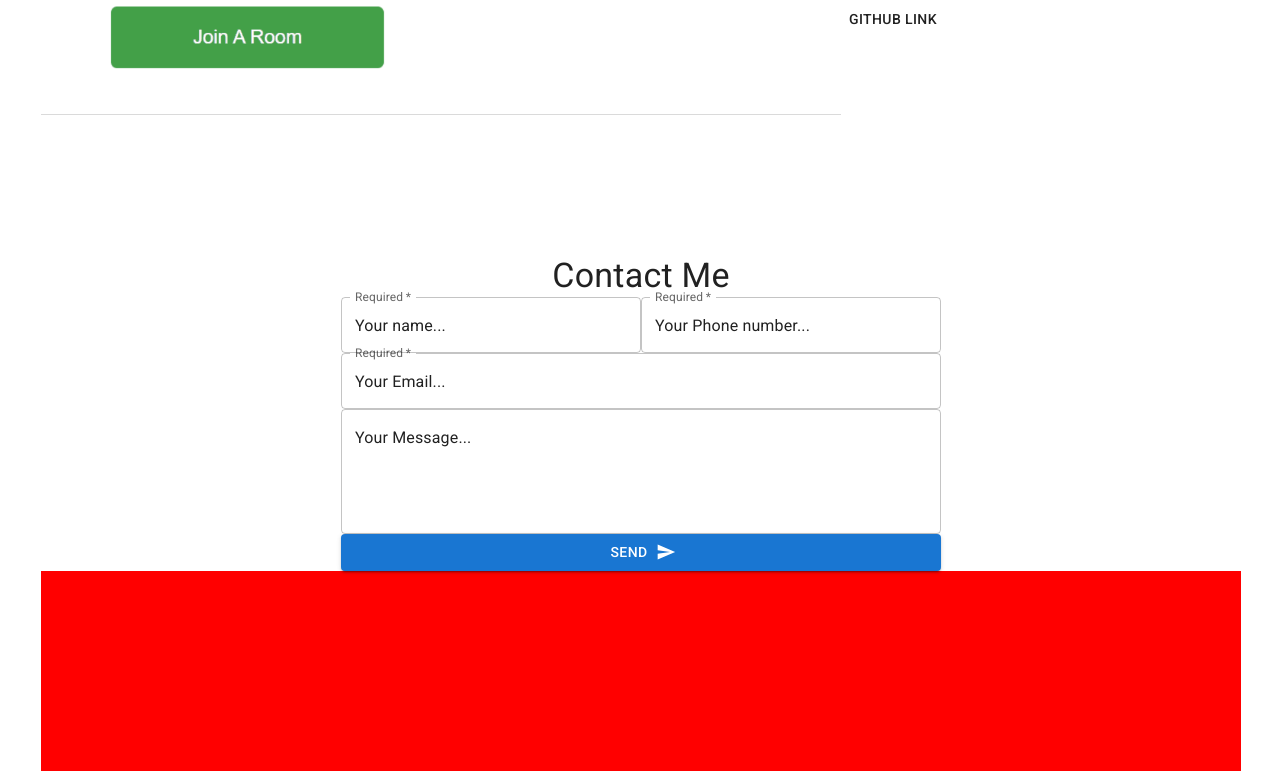
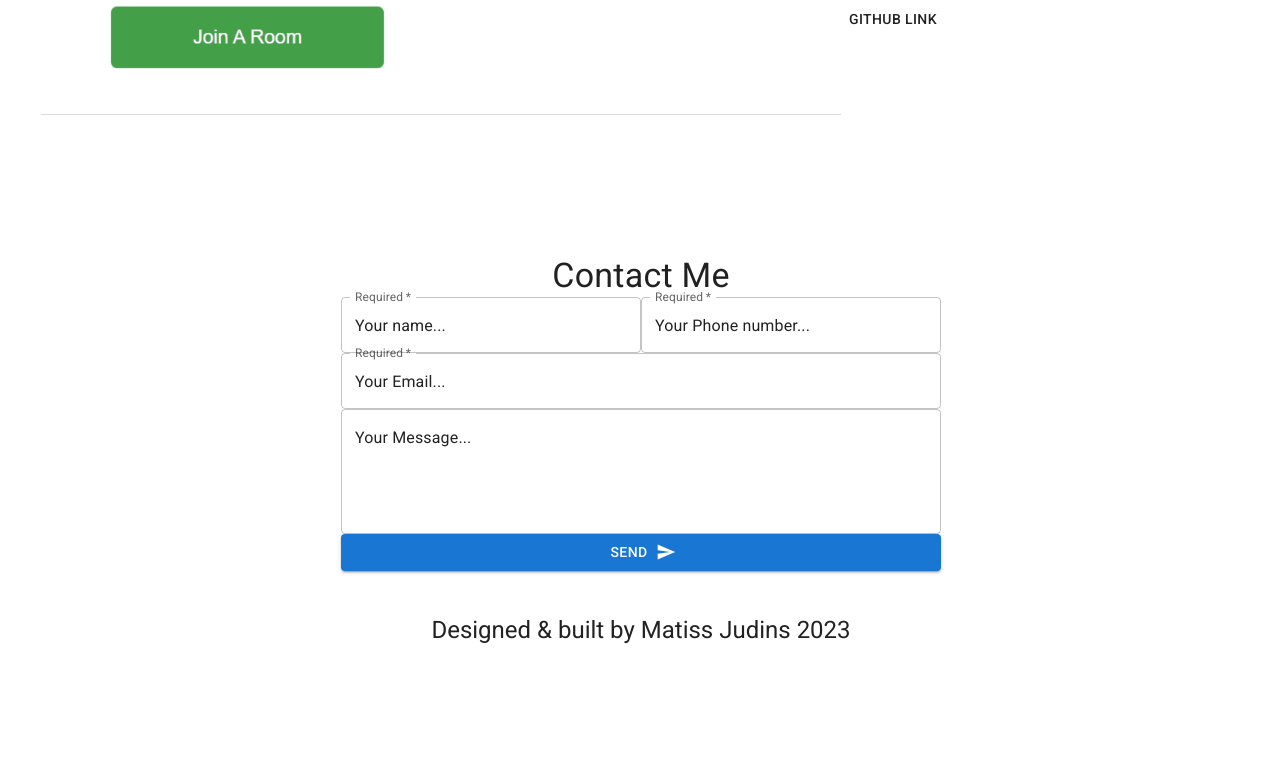
Before and after one commit to Matiss1337/portfolio, a React (Vite) app: page / in a window 1280 px wide. Shown: the part 3370-4141 px from the top of the page. After the commit the page ends 4061 px from the top, so only its background shows below. Built offline with nearby package versions, Linux system fonts and the light colour scheme.

Commit message:
content done just css left

```diff
--- a/src/components/Footer.tsx
+++ b/src/components/Footer.tsx
@@ -1,11 +1,11 @@
 import React from 'react'
 import {Box, Stack, Typography} from "@mui/material";
-import MyPhoto from "../assets/MyPhoto.png"
+
 
 const Footer = () => {
   return (
-    <Stack height={200} bgcolor="red">
-
+    <Stack height={120} alignItems="center" justifyContent="center">
+<Typography variant="h5" textAlign="center"> Designed & built by Matiss Judins 2023  </Typography>
     </Stack>
   )
 }
```
